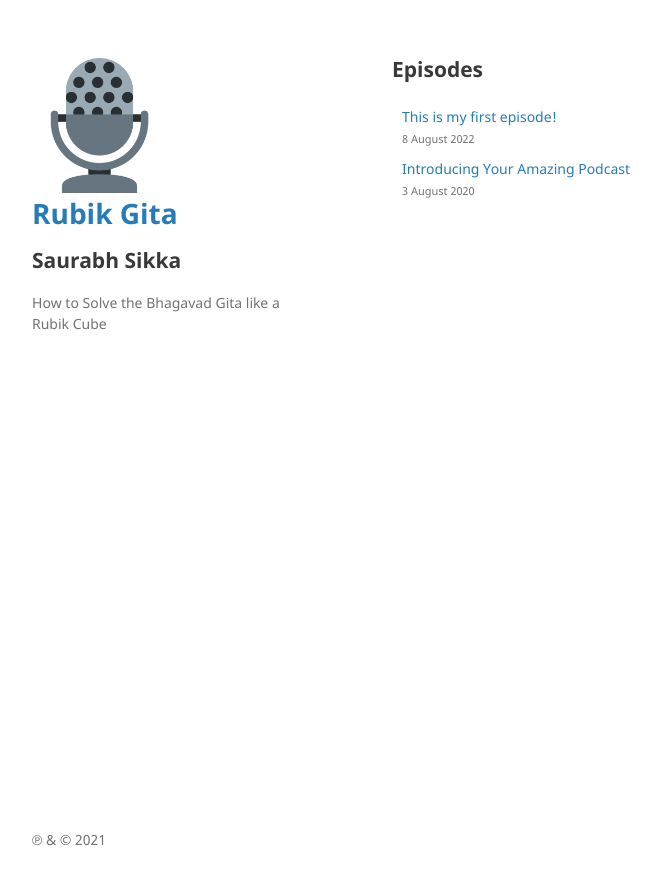
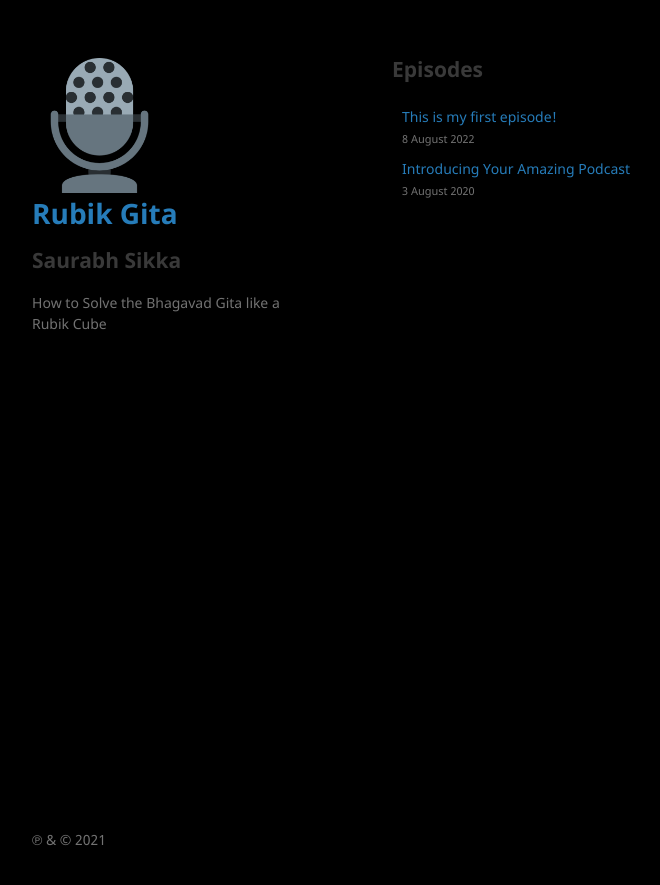
Before and after one commit to nacicatus/rubik-gita, a Jekyll site: the page built from index.md, in a window 1280 px wide. Shown: the top 885 px of the page, without its empty margins (178-838 px from the left). Built offline with Jekyll 4.4.1, drawn with Linux system fonts in a browser that asks for light colours.

Commit message:
Update jekyll-theme-minimal.scss

```diff
--- a/_sass/jekyll-theme-minimal.scss
+++ b/_sass/jekyll-theme-minimal.scss
@@ -2,7 +2,7 @@
 @import "rouge-github";
 
 body {
-  background-color: #fff;
+  background-color: #000;
   padding:50px;
   font: 14px/1.5 "Noto Sans", "Helvetica Neue", Helvetica, Arial, sans-serif;
   color:#727272;
```
